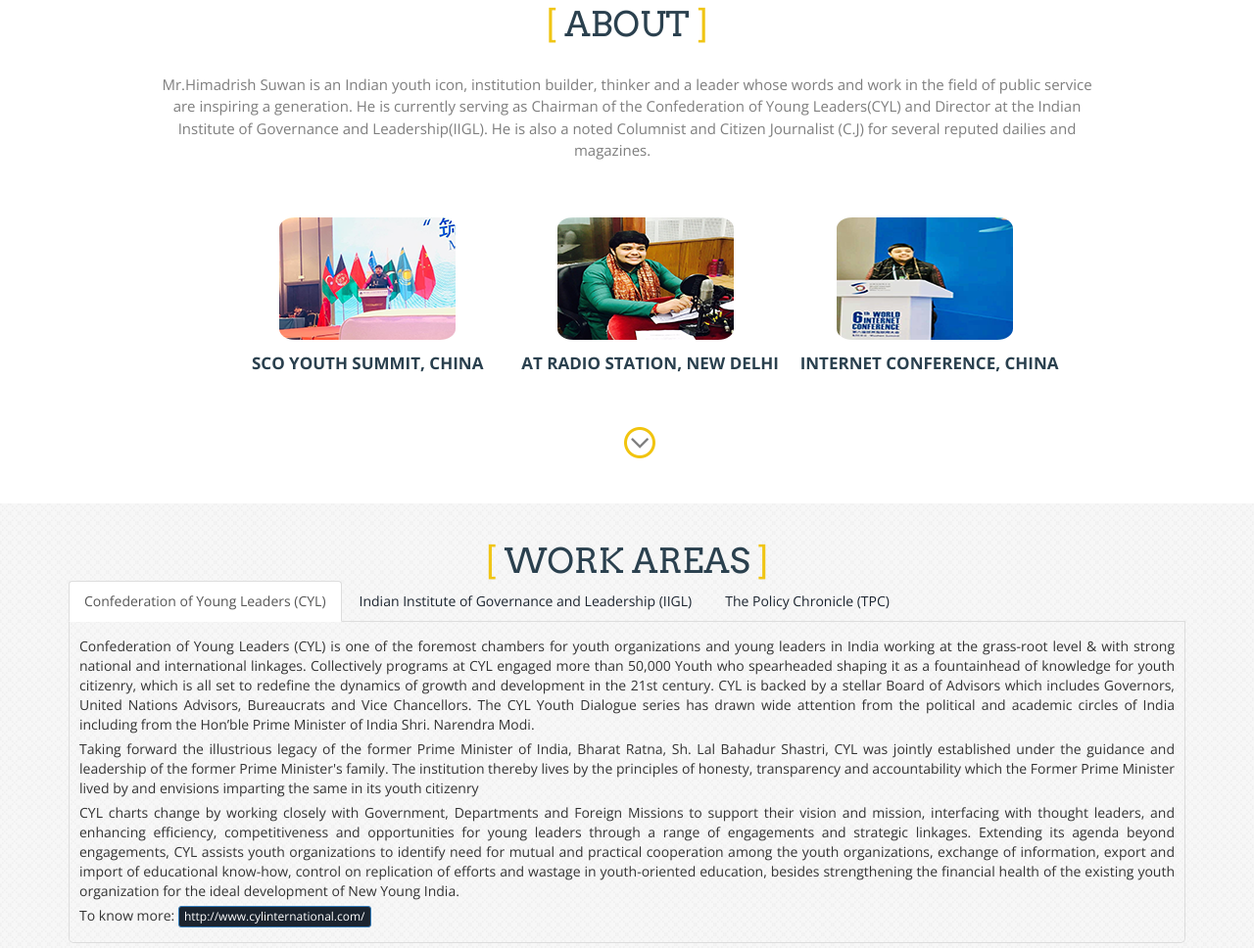
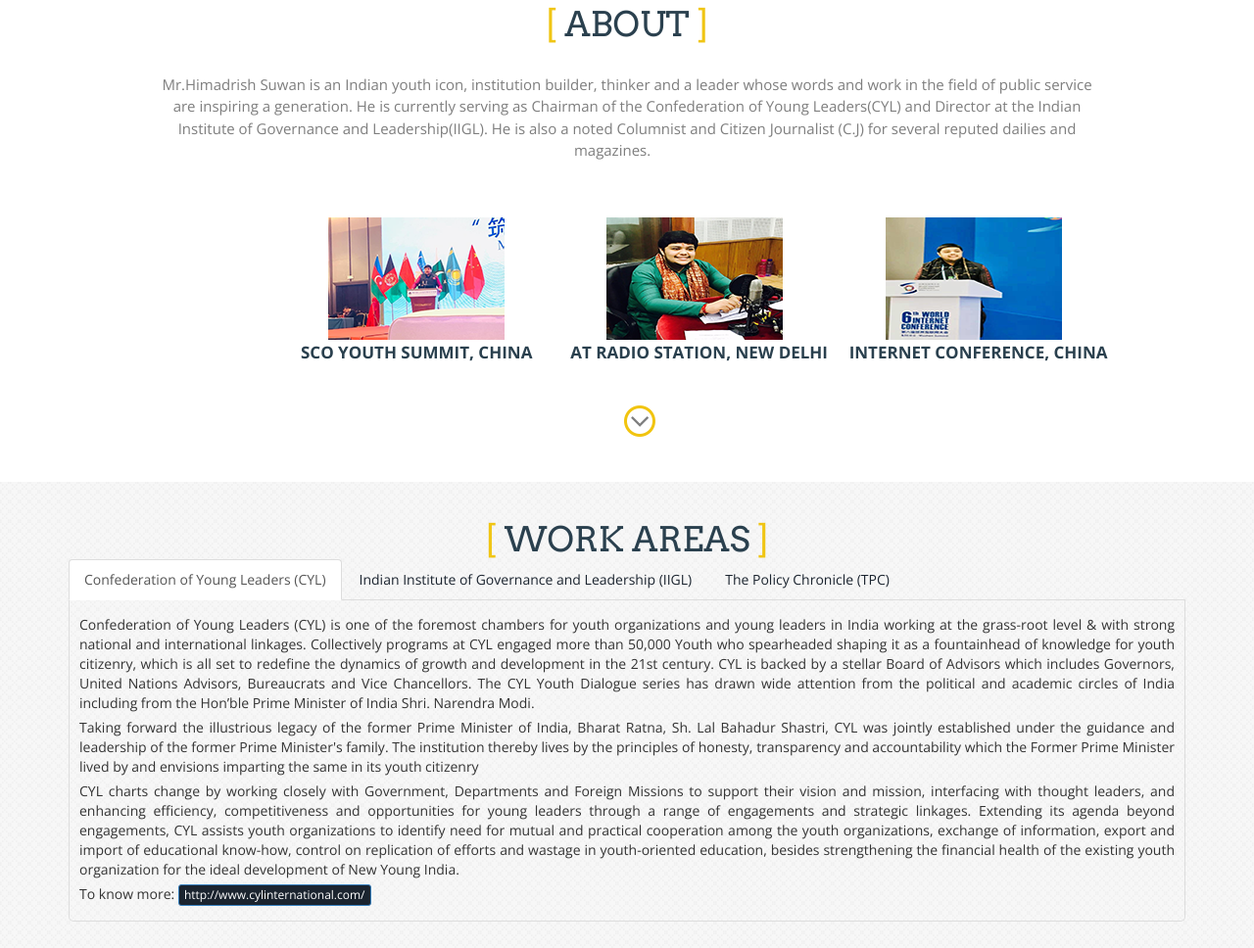
Before and after one commit to iamamankumar22/PORTFOLIO-HIMADRISH-SUWAN, a plain HTML site: page index.html in a window 1280 px wide. Shown: the part 1278-2246 px from the top of the page at 98% size. Drawn offline with nearby package versions, Linux system fonts and the light colour scheme.

Commit message:
Add files via upload

```diff
--- a/css/style.css
+++ b/css/style.css
@@ -1,9 +1,4 @@
-/*--
-Author: W3layouts
-Author URL: http://w3layouts.com
-License: Creative Commons Attribution 3.0 Unported
-License URL: http://creativecommons.org/licenses/by/3.0/
---*/
+
 body a{
     transition:0.5s all;
 	-webkit-transition:0.5s all;
@@ -238,17 +233,18 @@
 	padding: 25px 0;
 }
 .services-sectiongrids {
-	margin-left: 150px;
+	margin-left: 200px;
 	text-align: center;
 }
 .services-grid img{
-	border-radius:9%;
+
+	padding-left: 100px;
 
 	}
+
 .services-grid h4 {
 	font-size: 17px;
 	font-weight: bold;
-	padding: 15px 0;
 	color: #2a404e;
 	text-transform: uppercase;
 }
--- a/index.html
+++ b/index.html
@@ -116,17 +116,32 @@
                          <a href="#about" class="btn btn-link" style="text-decoration:none;">  </p>
             </div>
 			<div class="services-sectiongrids">
-				<div class="col-md-4 services-grid">
-                    <img src="Gallery/global/11 (1).png" alt=""/>
-                    <h4>SCO youth summit, China</h4>
+				<div class="col-md-4">
+                <img src="Gallery/global/11 (1).png" alt=""/>
+                    <h4  style="	font-size: 17px;
+                    font-weight: bold;
+                    color: #2a404e;
+                    text-transform: uppercase;
+                    margin-top: 4px;
+                    margin-bottom: 4px;">SCO youth summit, China</h4>
 				</div>
-				<div class="col-md-4 services-grid">
+				<div class="col-md-4 ">
 					<img src="Gallery/global/11 (2).png" alt=""/>
-					<h4>At Radio Station, New Delhi</h4>
+					<h4 style="	font-size: 17px;
+                    font-weight: bold;
+                    color: #2a404e;
+                    text-transform: uppercase;
+                    margin-top: 4px;
+                    margin-bottom: 4px; ">At Radio Station, New Delhi</h4>
 				</div>
-				<div class="col-md-4 services-grid">
+				<div class="col-md-4">
 					<img src="Gallery/global/11 (3).png" alt=""/>
-					<h4>Internet conference, China</h4>
+					<h4 style="	font-size: 17px;
+                    font-weight: bold;
+                    color: #2a404e;
+                    text-transform: uppercase;
+                    margin-top: 4px;
+                    margin-bottom: 4px;">Internet conference, China</h4>
 				</div>
 		</div>
 				<div class="clearfix"></div>
```
